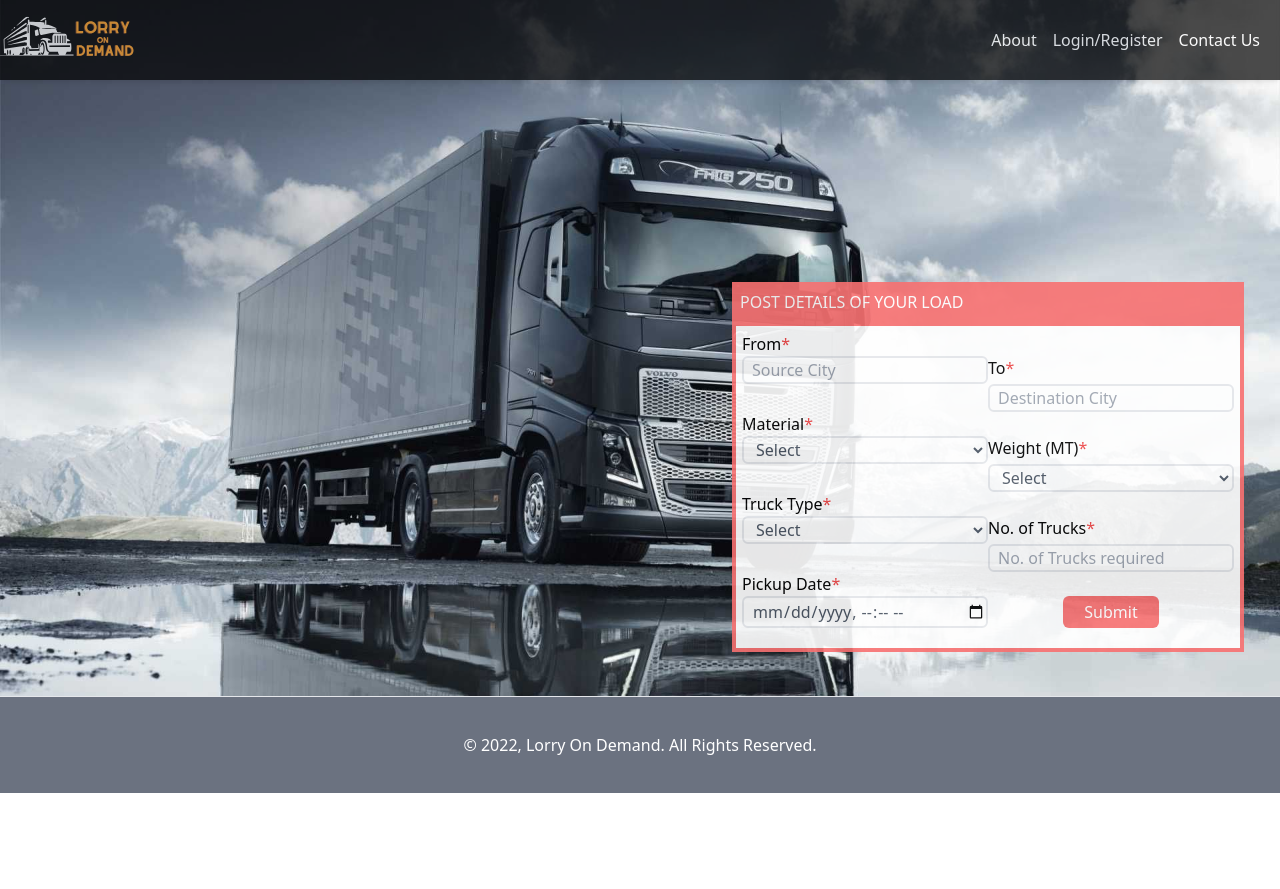
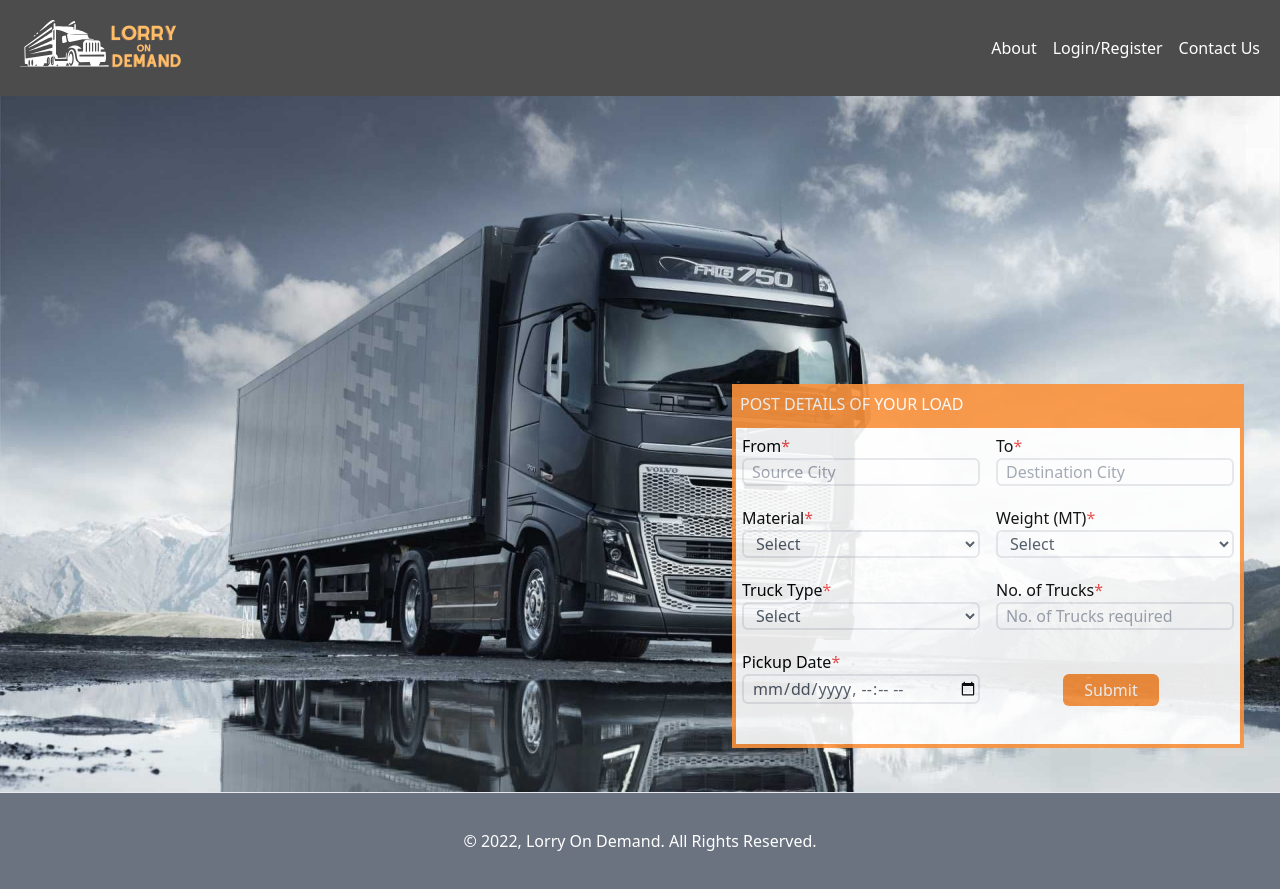
Before and after one commit to siddharth-kothari/lorryondemand, a Next.js app: page / in a window 1280 px wide. Before the commit the page ends 800 px from the top, so only its background shows below. Built offline with nearby package versions, Linux system fonts and the light colour scheme.

Commit message:
added main section

```diff
--- a/components/Form.js
+++ b/components/Form.js
@@ -2,10 +2,10 @@
 
 function Form() {
     return (
-        <form action="" className='bg-white m-1 p-1.5 grid grid-cols-1 md:grid-cols-2 pb-5'>
-
+        <form action="" className='bg-white m-1 p-1.5 grid grid-cols-1 md:grid-cols-2 pb-5 '>
+            <div className="md:mr-2 mb-5">
                 <label htmlFor='source'>From<span className='text-red-500 space-y-1'>*</span> </label><br />
-            <input list="cities" name="source" aria-required='true' placeholder='Source City' className='rounded-md border-2 text-gray-600 pl-2' />
+                <input list="cities" name="source" aria-required='true' placeholder='Source City' className='w-full m rounded-md border-2 text-gray-600 pl-2' />
                 <datalist id="cities">
                     <option value="Mumbai,MH" />
                     <option value="Nagpur,MH" />
@@ -13,9 +13,11 @@ function Form() {
                     <option value="Bhopal,MP" />
                     <option value="Jaipur,RJ" />
                 </datalist>
+            </div>
 
+            <div className="md:ml-2 mb-5">
                 <label htmlFor='destination' >To<span className='text-red-500 space-y-1'>*</span></label><br />
-            <input list="cities" name="destination" aria-required='true' placeholder='Destination City' className='rounded-md border-2 text-gray-600 pl-2' />
+                <input list="cities" name="destination" aria-required='true' placeholder='Destination City' className='w-full rounded-md border-2 text-gray-600 pl-2' />
                 <datalist id="cities" aria-required='true'>
                     <option value="Mumbai,MH" />
                     <option value="Nagpur,MH" />
@@ -23,15 +25,17 @@ function Form() {
                     <option value="Bhopal,MP" />
                     <option value="Jaipur,RJ" />
                 </datalist>
+            </div>
 
+            <div className="md:mr-2 mb-5">
                 <label htmlFor="material">Material<span className='text-red-500 space-y-1'>*</span></label><br />
-            <select id="material" name="material" aria-required='true' className='bg-transparent rounded-md border-2 text-gray-600 pl-2'>
+                <select id="material" name="material" aria-required='true' className='w-full bg-transparent rounded-md border-2 text-gray-600 pl-2'>
                     <option value="select" selected>Select</option>
                     <option value="auto parts">Auto Parts</option>
                     <option value="bardana" >Bardana jute or plastic</option>
                     <option value="cement">Cement</option>
                     <option value="chemicals">Chemicals</option>
-                <option value="coal">Coal</option>
+                    <option value="coal">Coal or Ash</option>
                     <option value="cotton">Cotton Seed</option>
                     <option value="electronics">Electronics</option>
                     <option value="fertilizer">Fertilizers</option>
@@ -55,9 +59,11 @@ function Form() {
                     <option value="vehicle">Vehicles</option>
                     <option value="others">Others</option>
                 </select>
+            </div>
 
+            <div className="md:ml-2 mb-5">
                 <label htmlFor="weight">Weight (MT)<span className='text-red-500'>*</span></label><br />
-            <select id="weight" name="weight" aria-required='true' className='bg-transparent rounded-md border-2 text-gray-600 pl-2'>
+                <select id="weight" name="weight" aria-required='true' className='w-full bg-transparent rounded-md border-2 text-gray-600 pl-2'>
                     <option value="select" selected>Select</option>
                     <option value="5mt">Upto 5 MT</option>
                     <option value="7mt">Upto 7 MT</option>
@@ -70,9 +76,11 @@ function Form() {
                     <option value="30mt">Above 30 MT</option>
                     <option value="others">Do not Know</option>
                 </select>
+            </div>
 
+            <div className="mr-2 mb-5">
                 <label htmlFor="truck">Truck Type<span className='text-red-500 space-y-1'>*</span></label><br />
-            <select id="truck" name="truck" aria-required='true' className='bg-transparent rounded-md border-2 text-gray-600 pl-2'>
+                <select id="truck" name="truck" aria-required='true' className='w-full bg-transparent rounded-md border-2 text-gray-600 pl-2'>
                     <option value="select" selected>Select</option>
                     <option value="canter">Canter Jumbo</option>
                     <option value="canter17">Canters 17ft/4 wheels</option>
@@ -94,14 +102,37 @@ function Form() {
                     <option value="truck20">Truck 20MT/12 wheels</option>
                     <option value="truck25">Truck 25MT/14 wheels</option>
                 </select>
+            </div>
 
+            <div className="md:ml-2 mb-5">
                 <label htmlFor="truck">No. of Trucks<span className='text-red-500 space-y-1'>*</span></label><br />
-            <input type="number" id="truck" min={1} placeholder='No. of Trucks required' className='bg-transparent rounded-md border-2 text-gray-600 pl-2' />
+                <input type="number" id="truck" min={1} placeholder='No. of Trucks required' className=' w-full bg-transparent rounded-md border-2 text-gray-600 pl-2' />
+            </div>
 
+            <div className="md:mr-2 md:mb-5">
                 <label htmlFor="pickupdate">Pickup Date<span className='text-red-500 space-y-1'>*</span></label><br />
-            <input type="datetime-local" id="pickupdate" placeholder='No. of Trucks required' className='bg-transparent rounded-md border-2 text-gray-600 pl-2' />
+                <input type="datetime-local" id="pickupdate" placeholder='No. of Trucks required' className='bg-transparent w-full rounded-md border-2 text-gray-600 pl-2' />
+            </div>
 
-            <button type="submit" className="bg-red-400 rounded-md w-[6rem] p-1 mt-5 mr-auto ml-auto  md:mt-0 text-white active:scale-95 transition transform duration-100">Submit</button>
+            <div className="md:ml-auto md:mr-auto">
+                <br />
+                <button type="submit" className="bg-orange-400 rounded-md w-[6rem] p-1  mr-auto ml-auto  md:mt-0 text-white active:scale-95 transition transform duration-100">Submit
+                </button>
+            </div>
+
+
+
+
+
+
+
+
+
+
+
+
+
+
         </form>
     )
 }
--- a/components/Header.js
+++ b/components/Header.js
@@ -6,22 +6,9 @@ import Form from "./Form";
 function Header() {
     const router = useRouter();
     return (
-        <main className='h-auto w-full  '>
-            <div className='relative h-[696px] '>
-                <Image
-                    src='/truck.jpg'
-                    alt="Image of a truck"
-                    layout="fill"
-                    objectFit=" cover"
-                />
 
-                <div className='absolute bg-red-400 mt-32 w-[95%] md:w-2/5 ml-3  opacity-90 md:right-9 md:bottom-11'>
-                    <p className='text-white p-2'>POST DETAILS OF YOUR LOAD</p>
-                    <Form />
-                </div>
-
-                <header className="sticky top-0 grid grid-cols-2 bg-black shadow-md opacity-70">
-                    <div onClick={() => router.push("/")} className="relative h-20 flex flex-grow  cursor-pointer p-5">
+        <header className="sticky top-0 grid grid-cols-2 bg-black shadow-md opacity-70">
+                    <div onClick={() => router.push("/")} className="relative h-[6rem] ml-5 flex flex-grow  cursor-pointer p-5">
                         <Image
                             src='/logo.svg'
                             alt=" logo"
@@ -37,8 +24,6 @@ function Header() {
                     </div>
 
                 </header >
-            </div>
-        </main>
 
     )
 }
--- a/pages/index.js
+++ b/pages/index.js
@@ -13,8 +13,22 @@ export default function Home() {
         <link rel="icon" href="/logo-1.png" />
       </Head>
       <Header />
-        <main>
+      <main className='h-auto w-full  '>
+            <div className='relative h-[696px] '>
+                <Image
+                    src='/truck.jpg'
+                    alt="Image of a truck"
+                    layout="fill"
+                    objectFit=" cover"
+                />
 
+                <div className='absolute bg-orange-400 mt-20 w-[95%] md:w-2/5 ml-3 opacity-[0.9] md:right-9 md:bottom-11'>
+                    <p className='text-white p-2'>POST DETAILS OF YOUR LOAD</p>
+                    <Form />
+                </div>
+
+
+            </div>
         </main>
       <Footer />
     </div>
```
Lines whose indentation alone changed are shown as unchanged.
